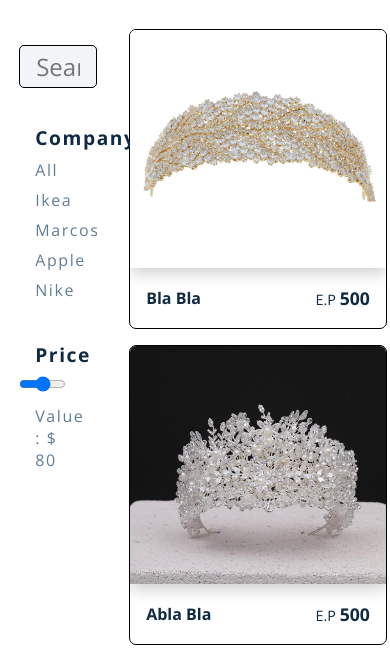
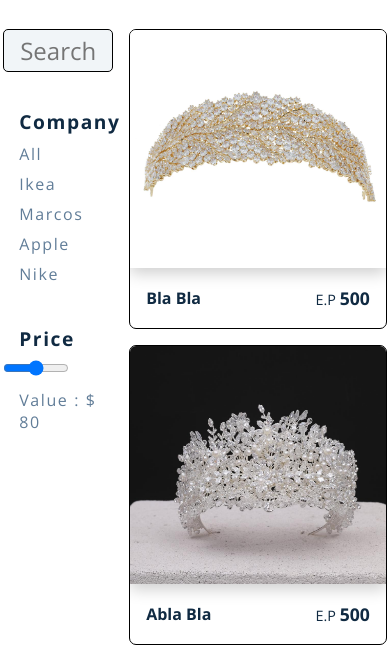
Before and after one commit to iso-13/flora-headpiece, a plain HTML site: page products.html in a window 390 px wide. Shown: the part 166-824 px from the top of the page. Drawn offline with nearby package versions, Linux system fonts and the light colour scheme.

Commit message:
Update products.css

```diff
--- a/css/products.css
+++ b/css/products.css
@@ -360,7 +360,7 @@ header{
         margin: 2rem 0.2rem;
         grid-template-columns: 110px 1fr;
     }
-    .filters{
+    .filters-container{
         padding: 0;
     }
 }
```
